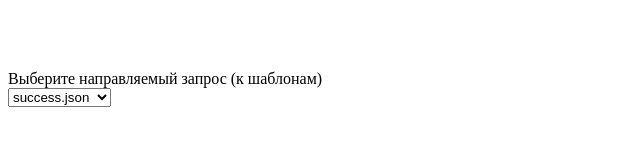
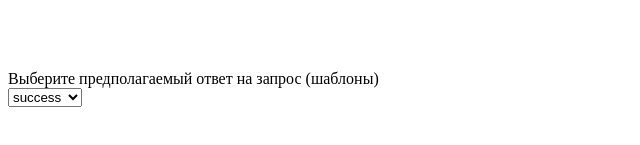
Before and after one commit to denisgetman/node.js, a plain HTML site: page index.html in a window 1280 px wide. Shown: the part 193-338 px from the top of the page, without its empty margins (0-640 px from the left). Drawn offline with Linux system fonts and the light colour scheme.

Commit message:
Add files via upload

```diff
--- a/index.html
+++ b/index.html
@@ -52,11 +52,11 @@
 		<div style="margin-top: 25px;">
 			<form>
 				<div>
-					<label>Выберите направляемый запрос (к шаблонам)</label><br/>
+					<label>Выберите предполагаемый ответ на запрос (шаблоны)</label><br/>
 					<select id="response" onChange="document.forms.myForm.action = this.value;">
-						<option value="success.json">success.json</option>
-						<option value="error.json">error.json</option>
-						<option value="progress.json">progress.json</option>
+						<option value="success.json">success</option>
+						<option value="error.json">error</option>
+						<option value="progress.json">progress</option>
 					</select>
 				</div>
 			</form>
```
